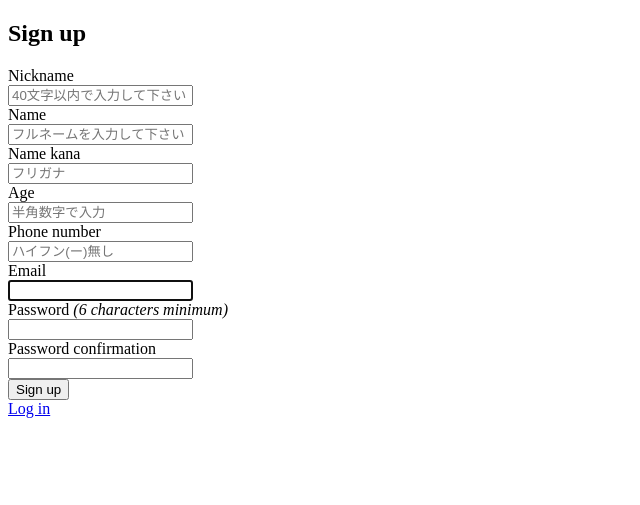
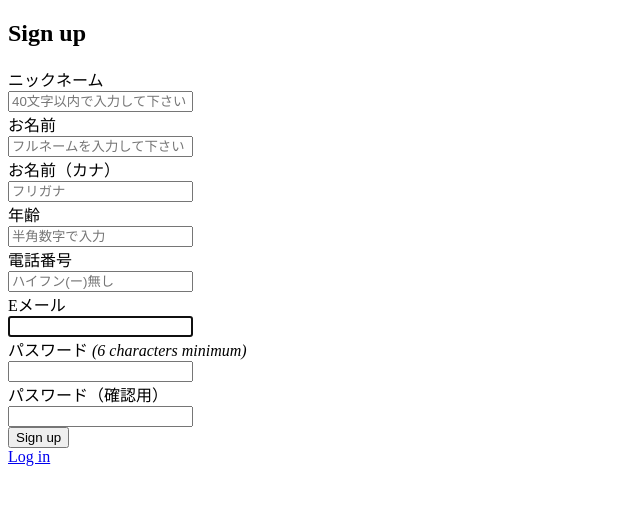
Before and after one commit to Ryo-Nogawa/izakaya_app, a Rails app: the page made by app/views/devise/registrations/new.html.erb in a window 1280 px wide. Shown: the top 505 px of the page, without its empty margins (0-640 px from the left). Run offline with Rails 7, Linux system fonts and the light colour scheme; style sheets or scripts are compiled from the project's sources; some libraries are stand-ins or nearby versions.

Commit message:
deviseのエラーメッセージ

```diff
--- a/app/models/user.rb
+++ b/app/models/user.rb
@@ -8,7 +8,7 @@ class User < ApplicationRecord
   validates :password, format: { with: /\A(?=.*?[a-z])(?=.*?\d)[a-z\d]{6,100}+\z/i }
   with_options presence: true do
     validates :nickname,     length: { minimum: 1, maximum: 40 }
-    validates :name,         format: { with: /\A[ぁ-んァ-ン一-龥]/ }
+    validates :name,         format: { with: /\A[ぁ-んァ-ン一-龥々]/ }
     validates :name_kana,    format: { with: /\A[ァ-ヶー－]+\z/ }
     validates :age,          numericality: { greater_than_or_equal_to: 20 }
     validates :phone_number, format: { with: /\A\d{10,11}\z/ }
--- a/app/views/devise/registrations/new.html.erb
+++ b/app/views/devise/registrations/new.html.erb
@@ -1,7 +1,7 @@
 <h2>Sign up</h2>
 
-<%= form_for(resource, as: resource_name, url: registration_path(resource_name)) do |f| %>
-  <%= render "devise/shared/error_messages", resource: resource %>
+  <%= form_with model: @user, url: '/users', local: true do |f| %>
+  <%= render "shared/error_messages", model: @user %>
 
   <div class="field">
     <%= f.label :nickname %><br />
--- a/app/views/devise/sessions/new.html.erb
+++ b/app/views/devise/sessions/new.html.erb
@@ -1,6 +1,10 @@
 <h2>Log in</h2>
 
-<%= form_for(resource, as: resource_name, url: session_path(resource_name)) do |f| %>
+<%= form_with model: @user, url: user_session_path, local: true do |f| %>
+  <div class="login-flash-message">
+    <%= flash[:notice] %>
+    <%= flash[:alert] %>
+  </div>
   <div class="field">
     <%= f.label :email %><br />
     <%= f.email_field :email, autofocus: true, autocomplete: "email" %>
--- a/app/views/shared/_error_messages.html.erb
+++ b/app/views/shared/_error_messages.html.erb
@@ -1,11 +1,5 @@
 <% if resource.errors.any? %>
   <div id="error_explanation">
-    <h2>
-      <%= I18n.t("errors.messages.not_saved",
-                count: resource.errors.count,
-                resource: resource.class.model_name.human.downcase)
-      %>
-    </h2>
     <ul>
       <% resource.errors.full_messages.each do |message| %>
         <li><%= message %></li>
--- a/config/application.rb
+++ b/config/application.rb
@@ -11,6 +11,7 @@ module IzakayaApp
     # Initialize configuration defaults for originally generated Rails version.
     config.load_defaults 6.0
     config.time_zone = 'Asia/Tokyo'
+    config.i18n.default_locale = :ja
 
     # Settings in config/environments/* take precedence over those specified here.
     # Application configuration can go into files in config/initializers
--- /dev/null
+++ b/config/locales/devise.ja.yml
@@ -0,0 +1,143 @@
+ja:
+  activerecord:
+    attributes:
+      user:
+        confirmation_sent_at: パスワード確認送信時刻
+        confirmation_token: パスワード確認用トークン
+        confirmed_at: パスワード確認時刻
+        created_at: 作成日
+        current_password: 現在のパスワード
+        current_sign_in_at: 現在のログイン時刻
+        current_sign_in_ip: 現在のログインIPアドレス
+        email: Eメール
+        encrypted_password: 暗号化パスワード
+        failed_attempts: 失敗したログイン試行回数
+        last_sign_in_at: 最終ログイン時刻
+        last_sign_in_ip: 最終ログインIPアドレス
+        locked_at: ロック時刻
+        password: パスワード
+        password_confirmation: パスワード（確認用）
+        remember_created_at: ログイン記憶時刻
+        remember_me: ログインを記憶する
+        reset_password_sent_at: パスワードリセット送信時刻
+        reset_password_token: パスワードリセット用トークン
+        sign_in_count: ログイン回数
+        unconfirmed_email: 未確認Eメール
+        unlock_token: ロック解除用トークン
+        updated_at: 更新日
+    models:
+      user: ユーザ
+  devise:
+    confirmations:
+      confirmed: メールアドレスが確認できました。
+      new:
+        resend_confirmation_instructions: アカウント確認メール再送
+      send_instructions: アカウントの有効化について数分以内にメールでご連絡します。
+      send_paranoid_instructions: メールアドレスが登録済みの場合、本人確認用のメールが数分以内に送信されます。
+    failure:
+      already_authenticated: すでにログインしています。
+      inactive: アカウントが有効化されていません。メールに記載された手順にしたがって、アカウントを有効化してください。
+      invalid: "%{authentication_keys}またはパスワードが違います。"
+      last_attempt: もう一回誤るとアカウントがロックされます。
+      locked: アカウントは凍結されています。
+      not_found_in_database: "%{authentication_keys}またはパスワードが違います。"
+      timeout: セッションがタイムアウトしました。もう一度ログインしてください。
+      unauthenticated: アカウント登録もしくはログインしてください。
+      unconfirmed: メールアドレスの本人確認が必要です。
+    mailer:
+      confirmation_instructions:
+        action: メールアドレスの確認
+        greeting: "%{recipient}様"
+        instruction: 以下のリンクをクリックし、メールアドレスの確認手続を完了させてください。
+        subject: メールアドレス確認メール
+      email_changed:
+        greeting: こんにちは、%{recipient}様。
+        message: あなたのメール変更（%{email}）のお知らせいたします。
+        message_unconfirmed:
+        subject: メール変更完了。
+      password_change:
+        greeting: "%{recipient}様"
+        message: パスワードが再設定されたことを通知します。
+        subject: パスワードの変更について
+      reset_password_instructions:
+        action: パスワード変更
+        greeting: "%{recipient}様"
+        instruction: パスワード再設定の依頼を受けたため、メールを送信しています。下のリンクからパスワードの再設定ができます。
+        instruction_2: パスワード再設定の依頼をしていない場合、このメールを無視してください。
+        instruction_3: パスワードの再設定は、上のリンクから新しいパスワードを登録するまで完了しません。
+        subject: パスワードの再設定について
+      unlock_instructions:
+        action: アカウントのロック解除
+        greeting: "%{recipient}様"
+        instruction: アカウントのロックを解除するには下のリンクをクリックしてください。
+        message: ログイン失敗が繰り返されたため、アカウントはロックされています。
+        subject: アカウントの凍結解除について
+    omniauth_callbacks:
+      failure: "%{kind} アカウントによる認証に失敗しました。理由：（%{reason}）"
+      success: "%{kind} アカウントによる認証に成功しました。"
+    passwords:
+      edit:
+        change_my_password: パスワードを変更する
+        change_your_password: パスワードを変更
+        confirm_new_password: 確認用新しいパスワード
+        new_password: 新しいパスワード
+      new:
+        forgot_your_password: パスワードを忘れましたか?
+        send_me_reset_password_instructions: パスワードの再設定方法を送信する
+      no_token: このページにはアクセスできません。パスワード再設定メールのリンクからアクセスされた場合には、URL をご確認ください。
+      send_instructions: パスワードの再設定について数分以内にメールでご連絡いたします。
+      send_paranoid_instructions: メールアドレスが登録済みの場合、パスワード再設定用のメールが数分以内に送信されます。
+      updated: パスワードが正しく変更されました。
+      updated_not_active: パスワードが正しく変更されました。
+    registrations:
+      destroyed: アカウントを削除しました。またのご利用をお待ちしております。
+      edit:
+        are_you_sure: 本当によろしいですか?
+        cancel_my_account: アカウント削除
+        currently_waiting_confirmation_for_email: "%{email} の確認待ち"
+        leave_blank_if_you_don_t_want_to_change_it: 空欄のままなら変更しません
+        title: "%{resource}編集"
+        unhappy: 気に入りません
+        update: 更新
+        we_need_your_current_password_to_confirm_your_changes: 変更を反映するには現在のパスワードを入力してください
+      new:
+        sign_up: アカウント登録
+      signed_up: アカウント登録が完了しました。
+      signed_up_but_inactive: ログインするためには、アカウントを有効化してください。
+      signed_up_but_locked: アカウントが凍結されているためログインできません。
+      signed_up_but_unconfirmed: 本人確認用のメールを送信しました。メール内のリンクからアカウントを有効化させてください。
+      update_needs_confirmation: アカウント情報を変更しました。変更されたメールアドレスの本人確認のため、本人確認用メールより確認処理をおこなってください。
+      updated: アカウント情報を変更しました。
+      updated_but_not_signed_in: あなたのアカウントは正常に更新されましたが、パスワードが変更されたため、再度ログインしてください。
+    sessions:
+      already_signed_out: 既にログアウト済みです。
+      new:
+        sign_in: ログイン
+      signed_in: ログインしました。
+      signed_out: ログアウトしました。
+    shared:
+      links:
+        back: 戻る
+        didn_t_receive_confirmation_instructions: アカウント確認のメールを受け取っていませんか?
+        didn_t_receive_unlock_instructions: アカウントの凍結解除方法のメールを受け取っていませんか?
+        forgot_your_password: パスワードを忘れましたか?
+        sign_in: ログイン
+        sign_in_with_provider: "%{provider}でログイン"
+        sign_up: アカウント登録
+      minimum_password_length: "（%{count}字以上）"
+    unlocks:
+      new:
+        resend_unlock_instructions: アカウントの凍結解除方法を再送する
+      send_instructions: アカウントの凍結解除方法を数分以内にメールでご連絡します。
+      send_paranoid_instructions: アカウントが見つかった場合、アカウントの凍結解除方法を数分以内にメールでご連絡します。
+      unlocked: アカウントを凍結解除しました。
+  errors:
+    messages:
+      already_confirmed: は既に登録済みです。ログインしてください。
+      confirmation_period_expired: の期限が切れました。%{period} までに確認する必要があります。 新しくリクエストしてください。
+      expired: の有効期限が切れました。新しくリクエストしてください。
+      not_found: は見つかりませんでした。
+      not_locked: は凍結されていません。
+      not_saved:
+        one: エラーが発生したため %{resource} は保存されませんでした。
+        other: "%{count} 件のエラーが発生したため %{resource} は保存されませんでした。"
--- /dev/null
+++ b/config/locales/ja.yml
@@ -0,0 +1,11 @@
+ja:
+  activerecord:
+    models:
+      user: ユーザー
+    attributes:
+      user:
+        nickname: ニックネーム
+        name: お名前
+        name_kana: お名前（カナ）
+        age: 年齢
+        phone_number: 電話番号
```
Also changed, not shown: Gemfile, Gemfile.lock.
